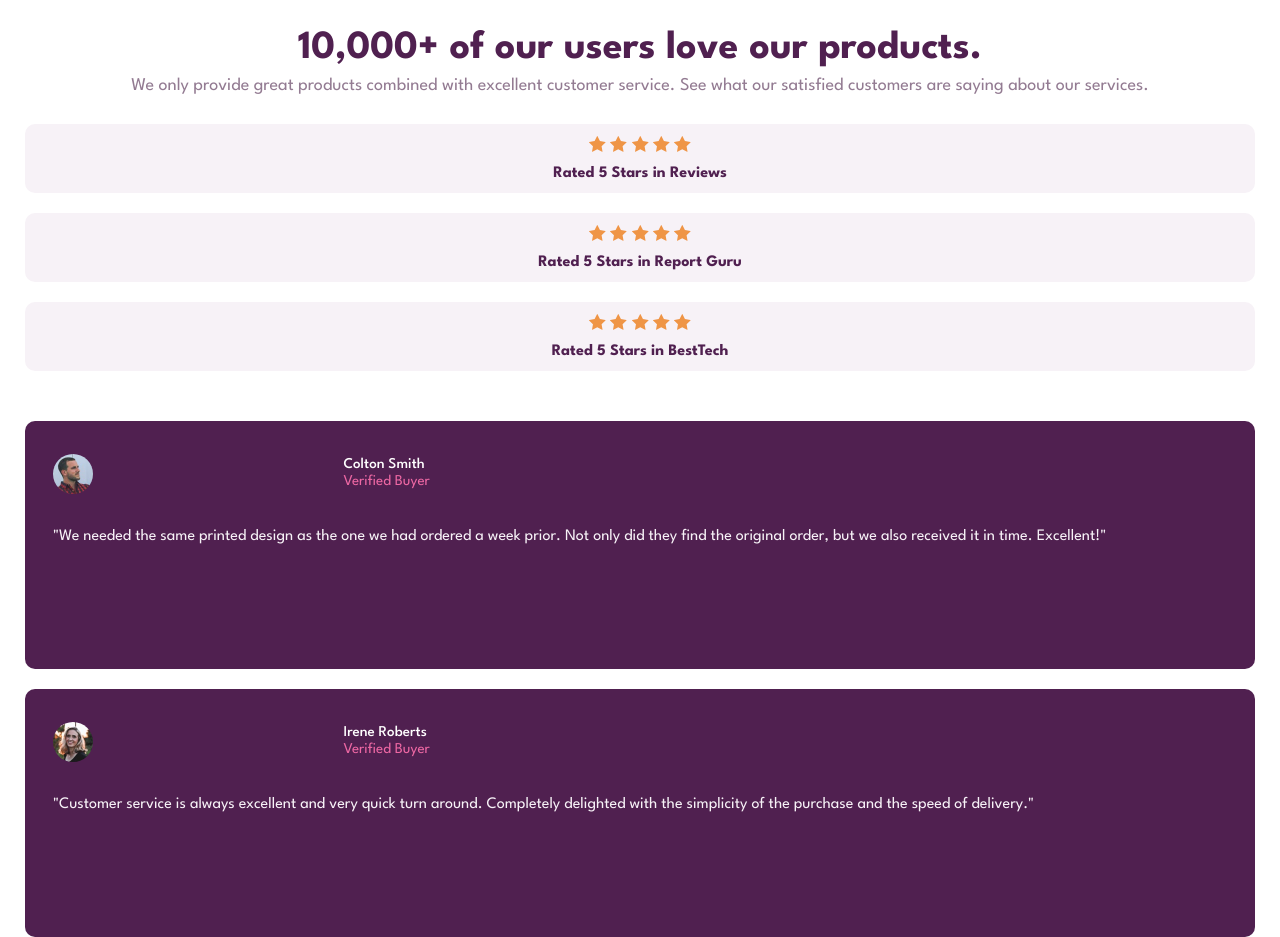
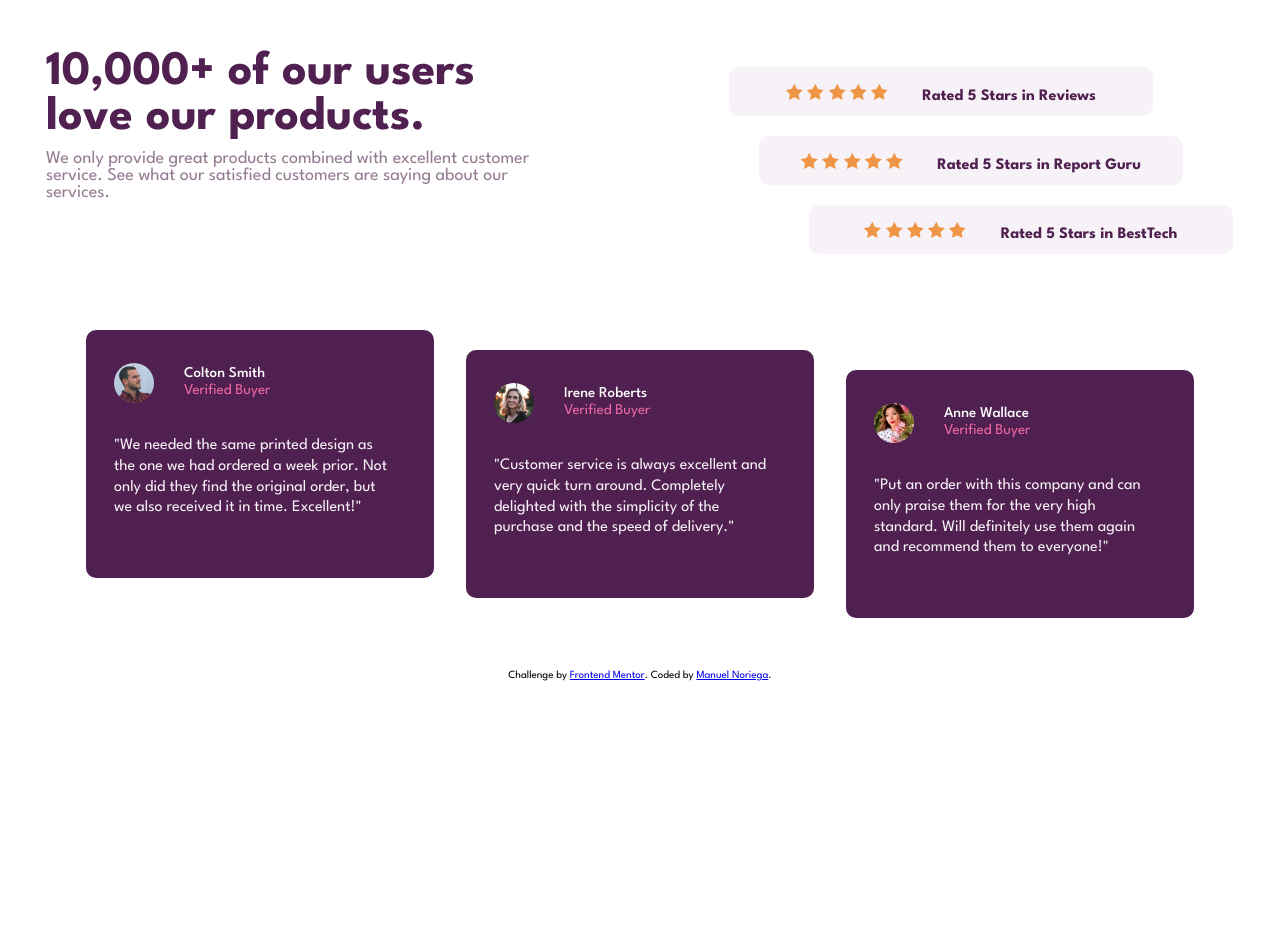
Before and after one commit to Manuel-Noriega/page-manu.github.io, a plain HTML site: page proyectos/social-proof-section-master/index.html in a window 1280 px wide. Shown: the top 937 px of the page. After the commit the page ends 840 px from the top, so only its background shows below. Drawn offline with Linux system fonts and the light colour scheme.

Commit message:
Add files via upload

```diff
--- a/proyectos/social-proof-section-master/index.html
+++ b/proyectos/social-proof-section-master/index.html
@@ -11,39 +11,40 @@
     <link rel="stylesheet" href="styles.css">
   </head>
   <body>
+    <div class="max">
       <div class="container1">
         <h1>10,000+ of our users love our products.</h1>
         <p class="t">We only provide great products combined with excellent customer service. See what our satisfied customers are saying about our services.</p>
       </div>
 
       <div class="container-stars">
-      <div class="stars">
+        <div class="stars s1">
           <img src="images/icon-star.svg" alt="">
           <img src="images/icon-star.svg" alt="">
           <img src="images/icon-star.svg" alt="">
           <img src="images/icon-star.svg" alt="">
           <img src="images/icon-star.svg" alt="">
-        <p class="star1">Rated 5 Stars in Reviews</p>
+          <p class="star1 mi">Rated 5 Stars in Reviews</p>
         </div>
-      <div class="stars">
+        <div class="stars s2">
           <img src="images/icon-star.svg" alt="">
           <img src="images/icon-star.svg" alt="">
           <img src="images/icon-star.svg" alt="">
           <img src="images/icon-star.svg" alt="">
           <img src="images/icon-star.svg" alt="">
-        <p class="star2">Rated 5 Stars in Report Guru</p>
+          <p class="star2 mi">Rated 5 Stars in Report Guru</p>
         </div>
-      <div class="stars">
+        <div class="stars s3">
           <img src="images/icon-star.svg" alt="">
           <img src="images/icon-star.svg" alt="">
           <img src="images/icon-star.svg" alt="">
           <img src="images/icon-star.svg" alt="">
           <img src="images/icon-star.svg" alt="">
-        <p class="star3">Rated 5 Stars in BestTech</p>
+          <p class="star3 mi">Rated 5 Stars in BestTech</p>
         </div>
       </div>
       <div class="containerA">
-      <div class="containerI mas">
+        <div class="containerI mas I1">
           <img class="pe" src="images/image-colton.jpg" alt="">
           <h2>Colton Smith</h2>
           <span class="verified">
@@ -53,7 +54,7 @@
             Not only did they find the original order, but we also received it in time. Excellent!"</p>
         </div>
 
-      <div class="containerI">
+        <div class="containerI I2">
           <img class="pe" src="images/image-irene.jpg" alt="">
           <h2>Irene Roberts</h2>
           <span class="verified">
@@ -63,7 +64,7 @@
             "Customer service is always excellent and very quick turn around. Completely delighted with the simplicity of the purchase and the speed of delivery."</p>
         </div>
 
-      <div class="containerI">
+        <div class="containerI I3">
           <img class="pe" src="images/image-anne.jpg" alt="">
           <h2>Anne Wallace</h2>
           <span class="verified">
@@ -72,12 +73,13 @@
           <p class="description">"Put an order with this company and can only praise them for the very high standard. Will definitely use them again and recommend them to everyone!"</p>
         </div>
       </div>
-
       <div class="attribution">
         Challenge by
         <a href="https://www.frontendmentor.io?ref=challenge" target="_blank"
           >Frontend Mentor</a
         >. Coded by <a href="#">Manuel Noriega</a>.
       </div>
+    </div>
+
   </body>
 </html>
--- a/proyectos/social-proof-section-master/styles.css
+++ b/proyectos/social-proof-section-master/styles.css
@@ -100,33 +100,6 @@ h2{
     font-weight: 400;
 }
 
-
-
-
-
-
-
-
-
-
-
-
-
-
-
-
-
-
-
-
-
-
-
-
-
-
-
-
 .attribution {
     font-size: 11px;
     text-align: center;
@@ -135,3 +108,102 @@ h2{
 .attribution a{
     color: hsl(228, 45% 44%);
 }
+
+@media screen and (min-width: 1024px) {
+    /* body{
+
+    } */
+
+    .max{
+        display: grid;
+        grid-template-columns: repeat(12, 1fr);
+        grid-template-rows: repeat(8, 100px) ;
+        margin: 20px 130px;
+    }
+
+    .container1{
+        grid-column: 1 / span 5;
+        grid-row: 1 / span 4;
+        text-align: left;
+        /* margin-right:25px; */
+        margin-left: 16px;
+    }
+
+    h1{
+        margin-right: 60px;
+        font-size: 48px;
+    }
+
+    .container-stars{
+        grid-column: 6 / span 7;
+        grid-row: 1 / span 3;
+        display: flex;
+        flex-direction: column;
+        align-items: flex-end;
+        justify-content: center;
+    }
+
+    .stars{
+        width: 400px;
+        /* padding: 20px; */
+        margin-top: 0;
+
+
+    }
+     img, .mi{
+        display: inline-block;
+     }
+
+    .mi{
+        margin-left: 30px;
+     }
+    .s1{
+        margin-right: 97px;
+    }
+
+    .s2{
+        margin-right: 67px;
+    }
+    .s3{
+        margin-right: 17px;
+    }
+    .containerA{
+        grid-column: 1 / span 12;
+        grid-row: 4 / span 3;
+        /* display: grid;
+        grid-template-columns: repeat(12, 1fr); */
+        /* margin-top: 0px; */
+        display: flex;
+        justify-content: center;
+    }
+
+    .containerI{
+        margin: 10px 16px;
+        width: 280px;
+        /* display: inline-block; */
+
+    }
+
+    .I2{
+        margin-top: 30px;
+    }
+
+    .I3{
+        margin-top: 50px;
+    }
+
+    .attribution{
+        grid-row: 7 / span 1 ;
+        grid-column: 1 / span 12;
+        margin-top: 50px;
+    }
+}
+
+@media screen and (min-width: 1024px) and (max-width: 1439px) {
+    .max{
+        margin: 20px 30px;
+    }
+    .container1{
+        margin-right: 0;
+    }
+}
```
Lines whose indentation alone changed are shown as unchanged.
